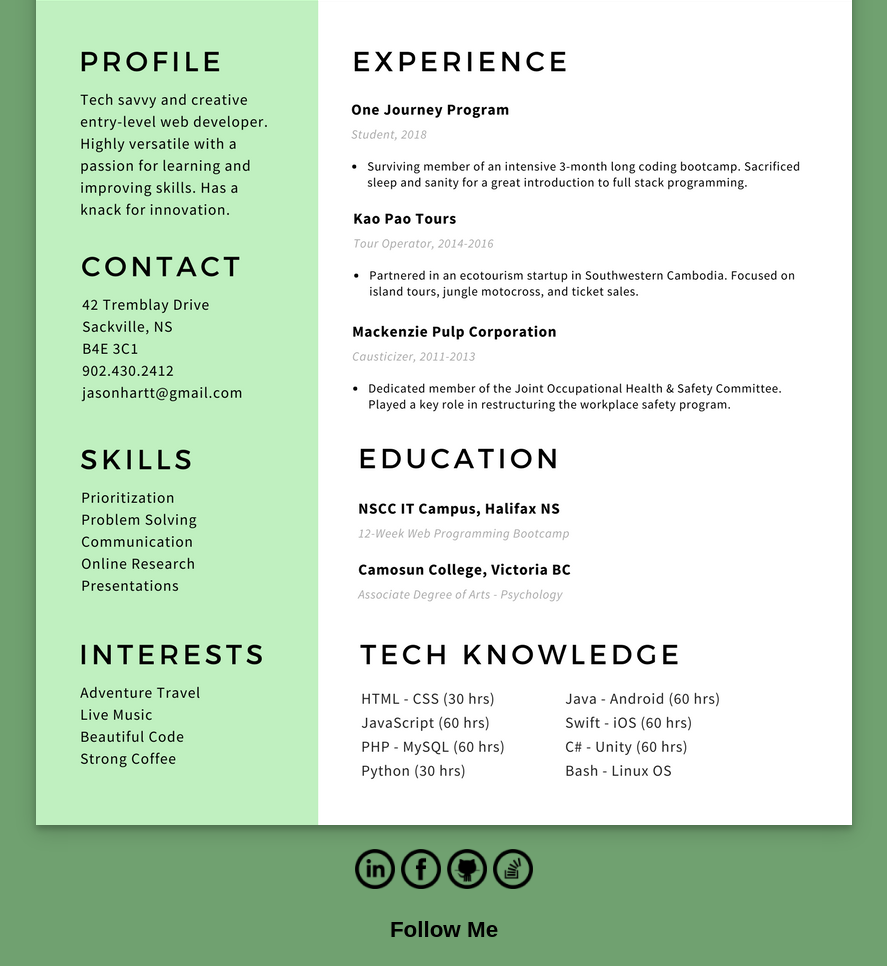
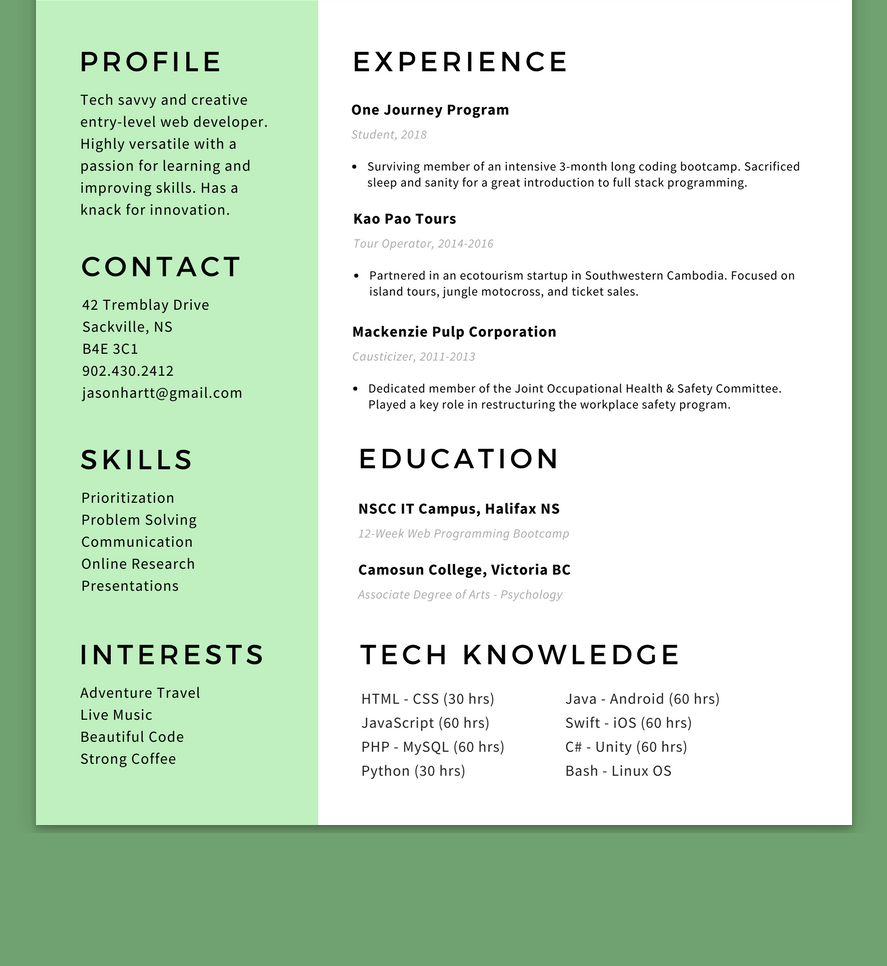
Before and after one commit to jasonhartt/jasonhartt.github.io, a plain HTML site: page index.html in a window 1280 px wide. Shown: the part 239-1205 px from the top of the page, without its empty margins (196-1083 px from the left). After the commit the page ends 1072 px from the top, so only its background shows below. Drawn offline with Linux system fonts and the light colour scheme.

Commit message:
Update index.html

```diff
--- a/index.html
+++ b/index.html
@@ -2,26 +2,13 @@
 <html lang="en">
   <head>
     <title>Jason Hartt | Resume</title>
-  <!-- Yup, more meta than actual page content -->
     <meta charset="utf-8">
-    <meta name="author" content="Jason Hartt">
-    <meta name="description" content="Jason Hartt, junior web developer. Current online resume.">
     <meta name="viewport" content="width=device-width, initial-scale=1.0">
     <link type="text/css" href="style.css" rel="stylesheet">
   </head>
 <body>
-  <!-- Quick and dirty way of getting my resume online in a hurry. Will be converting it to
-    proper html / css / bootstrap as soon as other priorities get finished... -->
   <div class="resume">
     <img src="images/jhartt_cv.png">
   </div>
-   <!-- Will probably remove these altogether in favour of a nav bar (?)-->
-  <div class="favicons">
-    <a href="https://linkedin.com/in/jasonhartt" target="_blank"><img src="images/icon_linkedin_48.png"></a>
-    <a target="_blank"><img src="images/icon_fb_48.png"></a>
-    <a href="https://github.com/jasonhartt" target="_blank"><img src="images/icon_github_48.png"></a>
-    <a target="_blank"><img src="images/icon_stack_48.png"></a>
-    <p>Follow Me</p>
-  </div>
 </body>
 </html>
```
